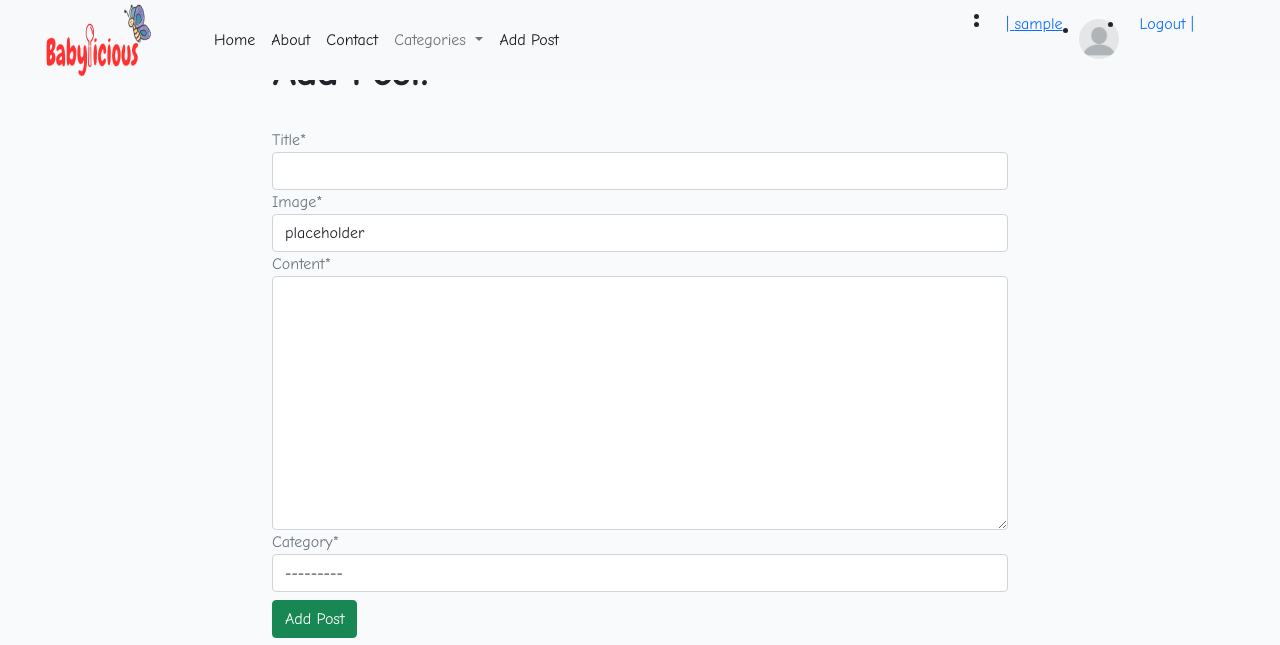
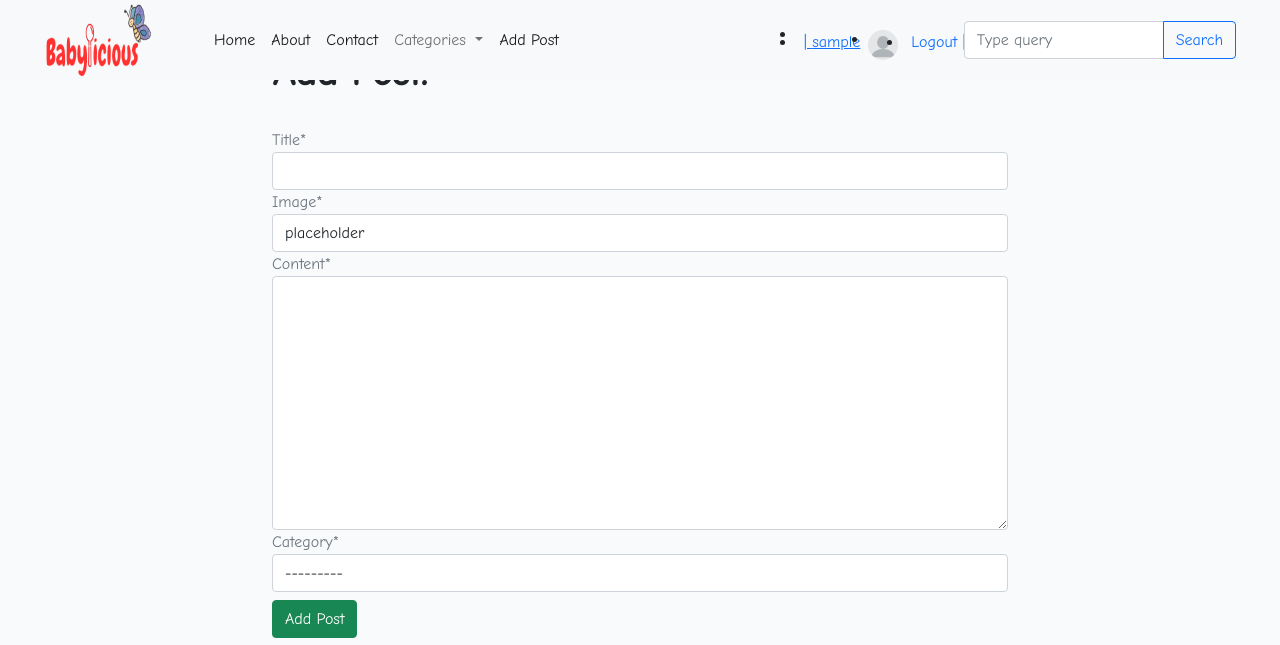
Before and after one commit to ionelaSabinaMacovei/ProjectPortofolio4-Babyfood, a Django app: page /add_post in a window 1280 px wide. Shown: the top 645 px of the page. Run offline with Django 3.2, Linux system fonts and the light colour scheme; the visitor is signed in with stand-in values (Sample User, id 1); data that the repository does not hold is empty; some libraries are stand-ins or nearby versions.

Commit message:
Add the search button

```diff
--- a/static/css/style.css
+++ b/static/css/style.css
@@ -462,3 +462,27 @@ h3 {
     background-color: white;
     opacity: 1;
 }
+
+.login-box {
+    margin-right: -10px;
+    margin-top: 35px;
+}
+
+.login-box .nav-link {
+    padding: 0.5rem 0.5rem;
+}
+
+.logout-box {
+    margin-right: -15px;
+    margin-top: 15px;
+}
+
+.login-box .author-img {
+    width: 30px;
+    height: 30px;
+    margin-top: 8px;
+}
+
+#search-box-button {
+    margin-top: 25px;
+}
--- a/templates/base.html
+++ b/templates/base.html
@@ -96,7 +96,26 @@
                     </ul>
                         {% endif %}
 
-                <p id="search-box-button" class="btn"><i class="fas fa-search"></i></p>
+                    <form class="d-flex input-group w-auto" method="GET" action="/search/">
+                        <input type="text" name="q" class="form-control" placeholder="Type query"
+                            aria-label="Search">
+                        <button class="btn btn-outline-primary" type="submit" data-mdb-ripple-color="dark">
+                            Search
+                        </button>
+                    </form>
+
+                    <div id="top-search">
+						<a class="search-click"><i class="fa fa-search"></i></a>
+						<div class="show-search" style="display: none;">
+							<form role="search" method="get" id="searchform" action="https://www.cookingformybaby.com/en/">
+                                <div>
+		                            <input type="text" class="search-input" placeholder="Find a baby food recipe, an advice..." name="s" id="s">
+	                             </div>
+                            </form>
+                            <a class="search-click close-search"><i class="fa fa-close"></i></a>
+						</div>
+					</div>
+
             </div>
         </div>
     </nav>
```
